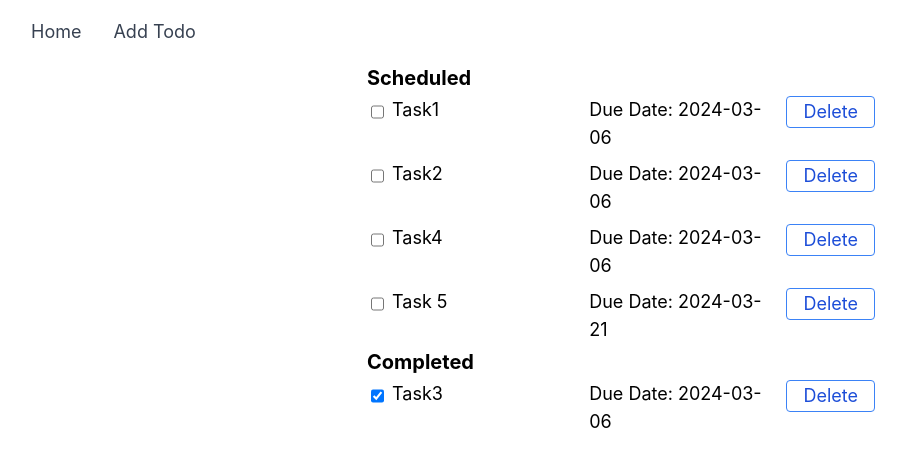
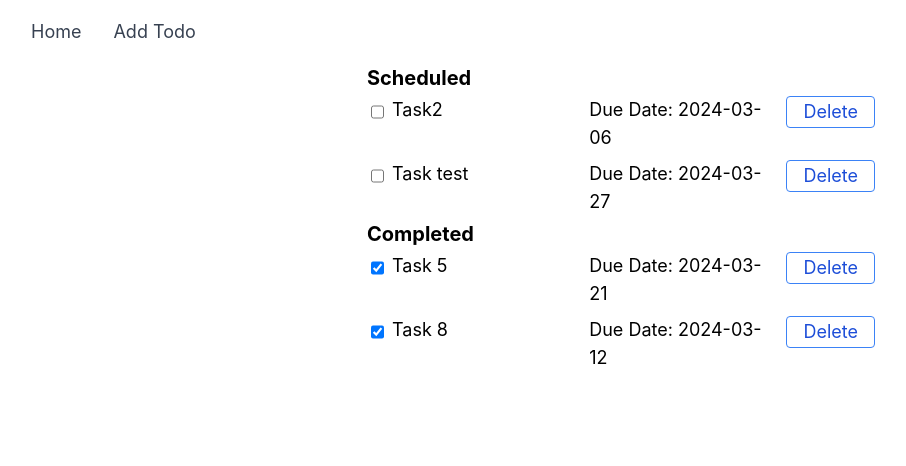
Before and after one commit to sharyu04/ReactJs-Training, a React (Create React App) app in the folder todo/: page / in a window 1280 px wide. Shown: the top 466 px of the page, without its empty margins (17-923 px from the left). Built offline with nearby package versions, Linux system fonts and the light colour scheme; data requests are answered from the project's data file.

Commit message:
Added api call to crud and updated todoType object

```diff
--- a/todo/db.json
+++ b/todo/db.json
@@ -1,33 +1,27 @@
 {
   "todo": [
     {
-      "id": 1,
-      "task": "Task1",
-      "dueDate": "2024-03-06",
-      "completed": false
-    },
-    {
-      "id": 2,
+      "id": 0,
       "task": "Task2",
       "dueDate": "2024-03-06",
       "completed": false
     },
     {
       "id": 3,
-      "task": "Task3",
-      "dueDate": "2024-03-06",
+      "task": "Task 5",
+      "dueDate": "2024-03-21",
       "completed": true
     },
     {
-      "id": 34,
-      "task": "Task4",
-      "dueDate": "2024-03-06",
-      "completed": false
+      "id": 4,
+      "task": "Task 8",
+      "dueDate": "2024-03-12",
+      "completed": true
     },
     {
-      "id": 63,
-      "task": "Task 5",
-      "dueDate": "2024-03-21",
+      "id": 5,
+      "task": "Task test",
+      "dueDate": "2024-03-27",
       "completed": false
     }
   ]
--- a/todo/src/App.tsx
+++ b/todo/src/App.tsx
@@ -9,6 +9,7 @@ import TodoRoute from "./components/TodoRoute";
 import useFetch from "./components/useFetch";
 
 export type todoType = {
+    id: number;
     task: string;
     dueDate: string;
     completed: boolean;
@@ -16,7 +17,7 @@ export type todoType = {
 
 function App() {
     const [todoArr, setTodoArr] = useState<todoType[]>([]);
-   const {
+    const {
         data,
         loading,
         error,
@@ -30,20 +31,37 @@ function App() {
             setTodoArr(data);
         }
     }, [data, error]);
-    const handleCheck = (id: number) => {
-        const updateArray = [...todoArr];
-        updateArray[id].completed = !updateArray[id].completed;
-        setTodoArr(updateArray);
+    const handleCheck = async (id: number, task: string, dueDate: string, status: Boolean) => {
+        const newData = {
+            id: id,
+            task: task,
+            dueDate: dueDate,
+            completed: status
+        }
+        await axios.put<unknown>(`http://localhost:8000/todo/${id}`, newData).then(res => {
+            console.log(res)
+            let newArr: todoType[] = []
+            todoArr.forEach(todo => {
+                    if(todo.id === id){
+                            todo.completed = !todo.completed
+                        }
+                        newArr.push(todo)
+                })
+            setTodoArr(newArr)
+        }).catch(err => { alert(err) })
     };
-    const removeTask = (idx: number) => {
-        setTodoArr([
-            ...todoArr.slice(0, idx),
-            ...todoArr.slice(idx + 1, todoArr.length),
-        ]);
+    const removeTask = async (id: number) => {
+        await axios.delete(`http://localhost:8000/todo/${id}`).then(res => {
+            console.log(res)
+            let filteredTasks = todoArr.filter((todoTask)=>{
+    return todoTask.id !== id
+                })
+            setTodoArr(filteredTasks);
+        }).catch(err => alert(err))
     };
-    const addTask =  (taskName: string, dueDate: string) => {
+    const addTask = (taskName: string, dueDate: string) => {
         const taskData = {
-            id: Math.floor(Math.random() * 100),
+            id: todoArr[todoArr.length-1].id + 1,
             task: taskName,
             dueDate: dueDate,
             completed: false
@@ -51,10 +69,10 @@ function App() {
         const response = axios.post<unknown>("http://localhost:8000/todo", taskData)
         response.then(response => {
             console.log(response)
-            setTodoArr([...todoArr, { task: taskName, dueDate: dueDate, completed: false }]);
+            setTodoArr([...todoArr, {id: todoArr[todoArr.length-1].id+1, task: taskName, dueDate: dueDate, completed: false }]);
         }).catch(err => {
-                alert(err)
-            })
+            alert(err)
+        })
     };
     return (
         <div>
@@ -70,7 +88,7 @@ function App() {
                                 <Route path="/addTodo" element={
                                     <AddTodo addTask={addTask} />}
                                 />
-                                <Route path="/todos/:id" element={<TodoRoute todoArr={todoArr} handleCheck={handleCheck} removeTask={removeTask} />} />
+                                <Route path="/todos/:id" element={<TodoRoute handleCheck={handleCheck} removeTask={removeTask} />} />
                             </Routes>
                         </BrowserRouter>
                     );
--- a/todo/src/components/AddTodo.tsx
+++ b/todo/src/components/AddTodo.tsx
@@ -8,7 +8,7 @@ const AddTodo = ({addTask}: { addTask: (taskName: string, dueDate: string) => vo
         if (str !== "" && dueDate !== "") {
             addTask(str, dueDate)
             setStr('')
-            setSuccess(true)
+           setSuccess(true)
             setTimeout(() => { setSuccess(false) }, 1000)
         }
     }
--- a/todo/src/components/Home.tsx
+++ b/todo/src/components/Home.tsx
@@ -1,7 +1,7 @@
 import { todoType } from "../App";
 import TodoList from "./TodoList";
 
-function Home({todoArr, handleCheck, removeTask}:{todoArr: todoType[], handleCheck:(id: number)=>void, removeTask: (id: number)=>void}) {
+function Home({todoArr, handleCheck, removeTask}:{todoArr: todoType[], handleCheck:(id: number, task: string, dueDate: string, status: Boolean)=>void, removeTask: (id: number)=>void}) {
 
           return (
             <>
--- a/todo/src/components/Todo.tsx
+++ b/todo/src/components/Todo.tsx
@@ -1,16 +1,17 @@
 import { Link } from "react-router-dom"
+import { todoType } from "../App"
 
-const Todo = ({task, dueDate, completed, handleCheck, idx, removeTask}: {task: string, dueDate: string, completed: boolean, handleCheck: (id: number) => void, idx: number, removeTask: (id: number) => void}) => {
+const Todo = ({todoObj, handleCheck, removeTask }: { todoObj:todoType ,handleCheck: (id: number, task: string, dueDate: string, status: Boolean) => void, removeTask: (id: number) => void }) => {
     return (
         <div id="todoDiv" className="flex w-2/5 text-lg justify-between m-auto">
-            <input type="checkbox" name="completed" id="completed" className="w-8 h-8 border-2 border-blue-500 rounded-sm m-1" checked = {completed} onChange={()=>{handleCheck(idx)}}/>
+            <input type="checkbox" name="completed" id="completed" className="w-8 h-8 border-2 border-blue-500 rounded-sm m-1" checked={todoObj.completed} onChange={() => { handleCheck(todoObj.id, todoObj.task, todoObj.dueDate, !todoObj.completed) }} />
             <div id="task" className="w-full m-1">
-                <Link to={`/todos/${idx}`} id="task">{task}</Link>
+                <Link to={`/todos/${todoObj.id}`} id="task">{todoObj.task}</Link>
             </div>
             <div id="dueDate" className="w-full m-1">
-                <p id="task">{`Due Date: ${dueDate}`}</p>
+                <p id="task">{`Due Date: ${todoObj.dueDate}`}</p>
             </div>
-            <button id="delete" className="h-8 bg-transparent hover:bg-blue-500 text-blue-700 hover:text-white px-4 border border-blue-500 hover:border-transparent rounded m-1" onClick={()=>{removeTask(idx)}}>Delete</button>
+            <button id="delete" className="h-8 bg-transparent hover:bg-blue-500 text-blue-700 hover:text-white px-4 border border-blue-500 hover:border-transparent rounded m-1" onClick={() => { removeTask(todoObj.id) }}>Delete</button>
         </div>
     )
 }
--- a/todo/src/components/TodoList.tsx
+++ b/todo/src/components/TodoList.tsx
@@ -1,20 +1,20 @@
 import Todo from "./Todo"
 import { todoType } from "../App"
 
-const TodoList = ({ todoArr, handleCheck, type, removeTask }: { todoArr: todoType[], handleCheck: (id: number) => void, type: string, removeTask: (idx: number) => void }) => {
+const TodoList = ({ todoArr, handleCheck, type, removeTask }: { todoArr: todoType[], handleCheck: (id: number, task: string, dueDate: string, status: Boolean) => void, type: string, removeTask: (idx: number) => void }) => {
     return (
         <div id="todoList" className="mx-auto">
             <div id="heading" className="w-2/5 m-auto">
                 <h1 className="text-xl font-bold">{type}</h1>
             </div>
-            {todoArr.map((todoTask,idx) => {
-                if(type === "Completed"){
-                    if(todoTask.completed)
-                        return <Todo task={todoTask.task} dueDate={todoTask.dueDate} completed={todoTask.completed} handleCheck={handleCheck} idx={idx} key={idx} removeTask={removeTask} />
+            {todoArr.map((todoTask, idx) => {
+                if (type === "Completed") {
+                    if (todoTask.completed)
+                        return <Todo todoObj={todoTask} handleCheck={handleCheck} key={idx} removeTask={removeTask} />
                 }
-                else{
-                    if(!todoTask.completed)
-                        return <Todo task={todoTask.task} dueDate={todoTask.dueDate} completed={todoTask.completed} handleCheck={handleCheck} idx={idx} key={idx} removeTask={removeTask}/>
+                else {
+                    if (!todoTask.completed)
+                        return <Todo todoObj={todoTask} handleCheck={handleCheck} key={idx} removeTask={removeTask} />
                 }
             })}
         </div>
--- a/todo/src/components/TodoRoute.tsx
+++ b/todo/src/components/TodoRoute.tsx
@@ -1,11 +1,25 @@
+import axios from "axios";
+import { useEffect, useState } from "react";
 import { useParams } from "react-router-dom"
 import { todoType } from "../App"
 import Todo from "./Todo";
-function TodoRoute({todoArr, handleCheck, removeTask}:{todoArr:todoType[], handleCheck:(id:number)=>void, removeTask:(id: number)=>void }){
- const params = useParams();
- const id = Number(params.id)
- return(
-    <Todo task={todoArr[id].task} dueDate={todoArr[id].dueDate} completed={todoArr[id].completed} handleCheck={handleCheck} idx={id} removeTask={removeTask}/>
- )
-    }
-    export default TodoRoute
+function TodoRoute({ handleCheck, removeTask }: { handleCheck: (id: number, task: string, dueDate: string, status: Boolean) => void, removeTask: (id: number) => void }) {
+    const [todoObj, setTodoObj] = useState<todoType>({
+        id: 0,
+        task: "",
+        dueDate: "",
+        completed: false
+    })
+    const params = useParams();
+    const id = Number(params.id)
+    useEffect(() => {
+        axios.get(`http://localhost:8000/todo/${id}`).then(res => {
+            console.log(res.data)
+            setTodoObj(res.data)
+        }).catch(err => alert(err))
+    },[])
+    return (
+        <Todo todoObj={todoObj} handleCheck={handleCheck} key={todoObj?.id} removeTask={removeTask} />
+    )
+}
+export default TodoRoute
```
